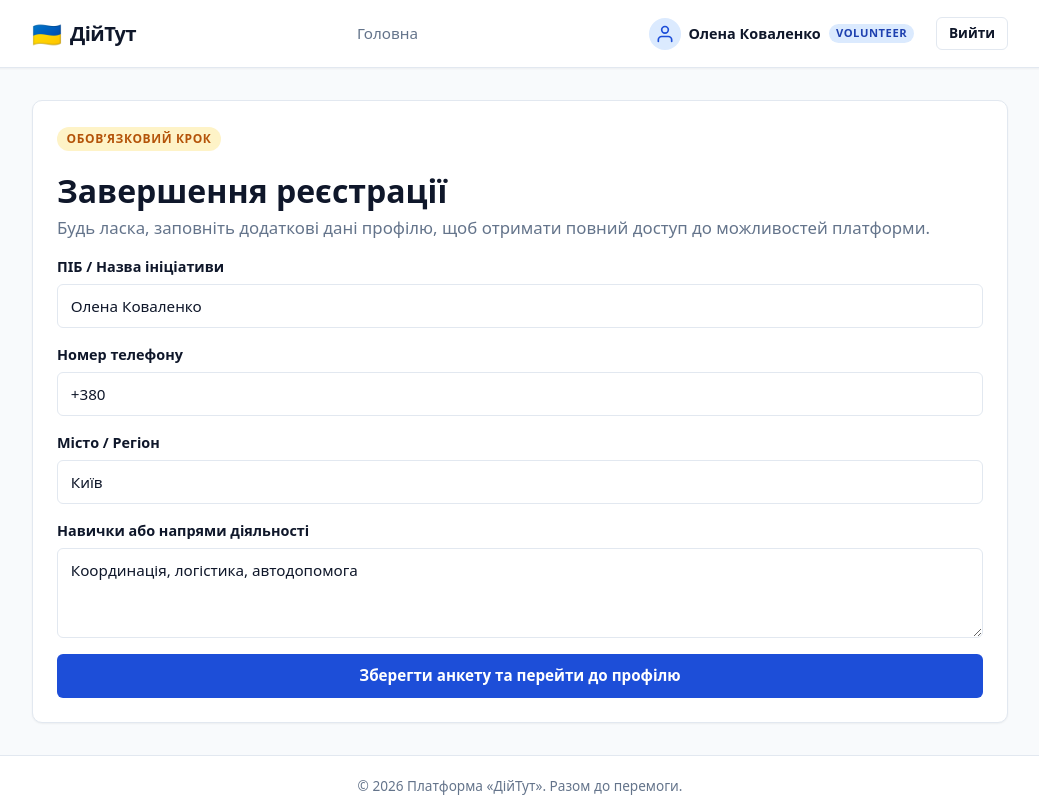
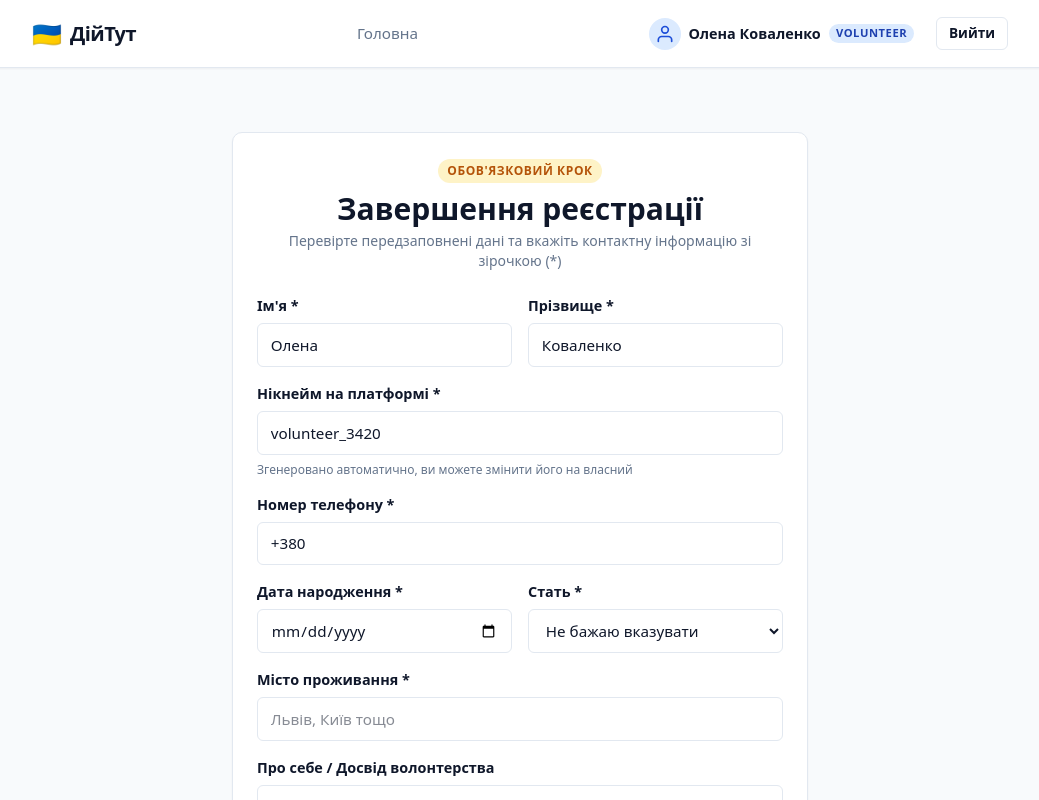
Before and after one commit to notdevelopers-dev/diytut, a React (Vite) app in the folder frontend/: page /login in a window 1280 px wide. Both pictures are taken after a click on the button "Продовжити через Google". Shown: the top 800 px of the page, without its empty margins (120-1159 px from the left). Built offline with nearby package versions, Linux system fonts and the light colour scheme; no server answers.

Commit message:
page for finishing registration completion

```diff
--- a/frontend/src/pages/RegistrationCompletePage.tsx
+++ b/frontend/src/pages/RegistrationCompletePage.tsx
@@ -1,89 +1,245 @@
 import { useState } from 'react'
-import type { FormEvent } from 'react'
+import type { FormEvent, ChangeEvent } from 'react'
 import { useNavigate } from 'react-router-dom'
-import { useAuth } from '../context/AuthContext.tsx'
+import { useAuth } from '../context/AuthContext'
+import { apiClient } from '../api/client'
 
 export const RegistrationCompletePage = () => {
   const { user, setProfileComplete } = useAuth()
   const navigate = useNavigate()
 
-  const [fullName, setFullName] = useState(user?.name ?? '')
+  // 1. Поля за замовчуванням (підтягнуті з Google або згенеровані, які користувач може змінити)
+  const [firstName, setFirstName] = useState(
+    user?.firstName ?? user?.name?.split(' ')[0] ?? '',
+  )
+  const [lastName, setLastName] = useState(
+    user?.lastName ?? user?.name?.split(' ')[1] ?? '',
+  )
+  const [nickname, setNickname] = useState(
+    user?.nickname ?? `volunteer_${Math.floor(1000 + Math.random() * 9000)}`,
+  )
+  const [gender, setGender] = useState<'prefer_not_to_tell' | 'female' | 'male'>(
+    user?.gender ?? 'prefer_not_to_tell',
+  )
+
+  // 2. Обов'язкові поля, які користувач має заповнити сам
   const [phone, setPhone] = useState('+380')
-  const [city, setCity] = useState('Київ')
-  const [skills, setSkills] = useState('Координація, логістика, автодопомога')
+  const [dateOfBirth, setDateOfBirth] = useState('')
+  const [city, setCity] = useState('')
+  const [bio, setBio] = useState('')
 
-  const handleSubmit = (e: FormEvent) => {
+  // Стан валідації та відправки
+  const [phoneError, setPhoneError] = useState<string | null>(null)
+  const [serverError, setServerError] = useState<string | null>(null)
+  const [isSubmitting, setIsSubmitting] = useState(false)
+
+  // 3. Валідація та захист вводу українського номера (+380 та 9 цифр)
+  const handlePhoneChange = (e: ChangeEvent<HTMLInputElement>) => {
+    let input = e.target.value
+    if (!input.startsWith('+380')) {
+      input = '+380'
+    }
+    const cleaned = '+' + input.slice(1).replace(/\D/g, '').slice(0, 12)
+    setPhone(cleaned)
+
+    const ukrainePhoneRegex = /^\+380\d{9}$/
+    if (!ukrainePhoneRegex.test(cleaned)) {
+      setPhoneError('Номер має містити +380 та 9 цифр (разом 13 символів)')
+    } else {
+      setPhoneError(null)
+    }
+  }
+
+  // 4. Збереження анкети та перехід до профілю
+  const handleSubmit = async (e: FormEvent) => {
     e.preventDefault()
-    // Mark questionnaire as completed in AuthContext & localStorage
-    setProfileComplete(true)
-    void navigate('/profile', { replace: true })
+    setServerError(null)
+
+    // Фінальна перевірка номера перед відправкою
+    if (!/^\+380\d{9}$/.test(phone)) {
+      setPhoneError('Введіть коректний номер телефону (+380XXXXXXXXX)')
+      return
+    }
+
+    setIsSubmitting(true)
+
+    try {
+      const payload = {
+        first_name: firstName.trim(),
+        last_name: lastName.trim(),
+        nickname: nickname.trim(),
+        gender,
+        phone,
+        date_of_birth: dateOfBirth,
+        city: city.trim(),
+        bio: bio.trim(),
+      }
+
+      // Спроба відправити на бекенд
+      try {
+        await apiClient.put('/profile/volunteer', payload)
+      } catch {
+        console.warn('Бекенд недоступний, сесія зберігається локально.')
+      }
+
+      // Оновлюємо статус завершення анкети в AuthContext
+      setProfileComplete(true)
+
+      // Перенаправляємо на дефолтний Профіль волонтера
+      navigate('/profile', { replace: true })
+    } catch {
+      setServerError('Помилка збереження даних. Спробуйте пізніше.')
+    } finally {
+      setIsSubmitting(false)
+    }
   }
 
   return (
-    <div className="page-container page-auth">
-      <div className="card auth-card">
-        <div
-          className="badge badge-warning"
-          style={{ marginBottom: '1rem', display: 'inline-block' }}
-        >
-          Обовʼязковий крок
+    <div className="flex min-h-[calc(100dvh-130px)] w-full justify-center bg-page px-4 py-8">
+      <div className="card w-full max-w-xl">
+        <div className="mb-6 text-center">
+          <span className="badge badge-warning mb-2">Обов'язковий крок</span>
+          <h2 className="text-2xl font-bold text-ink sm:text-3xl">
+            Завершення реєстрації
+          </h2>
+          <p className="page-subtitle mt-1 text-sm">
+            Перевірте передзаповнені дані та вкажіть контактну інформацію зі
+            зірочкою (*)
+          </p>
         </div>
-        <h1>Завершення реєстрації</h1>
-        <p className="page-subtitle">
-          Будь ласка, заповніть додаткові дані профілю, щоб отримати повний
-          доступ до можливостей платформи.
-        </p>
+
+        {serverError && (
+          <div className="mb-4 rounded-sm border border-red-200 bg-red-50 p-3 text-sm text-danger">
+            {serverError}
+          </div>
+        )}
 
         <form onSubmit={handleSubmit} className="auth-form">
+          {/* Ім'я та Прізвище (передзаповнені з Google, доступні до редагування) */}
+          <div className="grid grid-cols-1 gap-4 sm:grid-cols-2">
+            <div className="form-group">
+              <label htmlFor="first-name">Ім'я *</label>
+              <input
+                id="first-name"
+                type="text"
+                required
+                value={firstName}
+                onChange={(e) => setFirstName(e.target.value)}
+                className="form-input"
+              />
+            </div>
+
+            <div className="form-group">
+              <label htmlFor="last-name">Прізвище *</label>
+              <input
+                id="last-name"
+                type="text"
+                required
+                value={lastName}
+                onChange={(e) => setLastName(e.target.value)}
+                className="form-input"
+              />
+            </div>
+          </div>
+
+          {/* Нікнейм (випадковий за замовчуванням, редагований) */}
           <div className="form-group">
-            <label htmlFor="reg-name">ПІБ / Назва ініціативи</label>
+            <label htmlFor="nickname">Нікнейм на платформі *</label>
             <input
-              id="reg-name"
+              id="nickname"
               type="text"
               required
-              value={fullName}
-              onChange={(e) => setFullName(e.target.value)}
+              value={nickname}
+              onChange={(e) => setNickname(e.target.value)}
               className="form-input"
             />
+            <span className="text-xs text-ink-muted">
+              Згенеровано автоматично, ви можете змінити його на власний
+            </span>
           </div>
 
+          {/* Телефон (з валідацією українського коду +380) */}
           <div className="form-group">
-            <label htmlFor="reg-phone">Номер телефону</label>
+            <label htmlFor="phone">Номер телефону *</label>
             <input
-              id="reg-phone"
+              id="phone"
               type="tel"
               required
               value={phone}
-              onChange={(e) => setPhone(e.target.value)}
-              className="form-input"
+              onChange={handlePhoneChange}
+              placeholder="+380XXXXXXXXX"
+              className={`form-input ${phoneError ? '!border-danger bg-red-50/50' : ''}`}
             />
+            {phoneError && <span className="text-xs text-danger">{phoneError}</span>}
           </div>
 
+          {/* Дата народження та Стать */}
+          <div className="grid grid-cols-1 gap-4 sm:grid-cols-2">
+            <div className="form-group">
+              <label htmlFor="date-of-birth">Дата народження *</label>
+              <input
+                id="date-of-birth"
+                type="date"
+                required
+                value={dateOfBirth}
+                onChange={(e) => setDateOfBirth(e.target.value)}
+                className="form-input"
+              />
+            </div>
+
+            <div className="form-group">
+              <label htmlFor="gender">Стать *</label>
+              <select
+                id="gender"
+                value={gender}
+                onChange={(e) =>
+                  setGender(
+                    e.target.value as 'prefer_not_to_tell' | 'female' | 'male',
+                  )
+                }
+                className="form-select"
+              >
+                <option value="prefer_not_to_tell">Не бажаю вказувати</option>
+                <option value="female">Жіноча</option>
+                <option value="male">Чоловіча</option>
+              </select>
+            </div>
+          </div>
+
+          {/* Місто */}
           <div className="form-group">
-            <label htmlFor="reg-city">Місто / Регіон</label>
+            <label htmlFor="city">Місто проживання *</label>
             <input
-              id="reg-city"
+              id="city"
               type="text"
               required
+              placeholder="Львів, Київ тощо"
               value={city}
               onChange={(e) => setCity(e.target.value)}
               className="form-input"
             />
           </div>
 
+          {/* Біографія / Досвід */}
           <div className="form-group">
-            <label htmlFor="reg-skills">Навички або напрями діяльності</label>
+            <label htmlFor="bio">Про себе / Досвід волонтерства</label>
             <textarea
-              id="reg-skills"
+              id="bio"
               rows={3}
-              value={skills}
-              onChange={(e) => setSkills(e.target.value)}
+              placeholder="Наприклад: водійське посвідчення, авто, досвід плетіння сіток чи логістики..."
+              value={bio}
+              onChange={(e) => setBio(e.target.value)}
               className="form-textarea"
             />
           </div>
 
-          <button type="submit" className="btn btn-primary btn-block">
-            Зберегти анкету та перейти до профілю
+          {/* Кнопка відправки форми */}
+          <button
+            type="submit"
+            disabled={isSubmitting || Boolean(phoneError)}
+            className="btn btn-primary btn-block mt-2"
+          >
+            {isSubmitting ? 'Збереження...' : 'Зберегти анкету та перейти до профілю'}
           </button>
         </form>
       </div>
```
